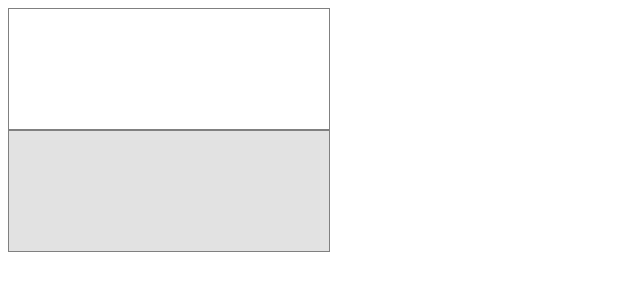
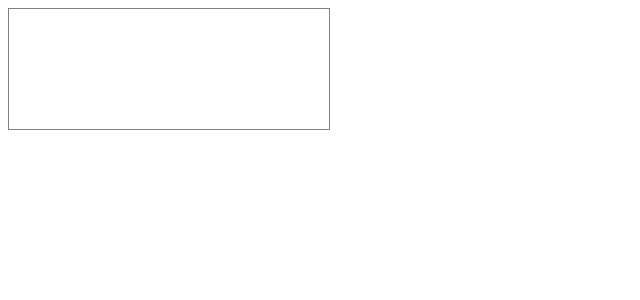
Before and after one commit to MaximilianKoestler/nextreq, a Vue app in the folder frontend/: page / in a window 1280 px wide. Shown: the top 300 px of the page, without its empty margins (0-640 px from the left). Built offline with nearby package versions, Linux system fonts and the light colour scheme.

Commit message:
Unify error reporting and input into one div

```diff
--- a/frontend/src/components/Calculator.vue
+++ b/frontend/src/components/Calculator.vue
@@ -1,16 +1,10 @@
 <template>
   <div
+    ref="editorInput"
     class="editor"
     contenteditable="true"
     spellcheck="false"
     @input="onInputChange($event)"
-  ></div>
-
-  <div
-    class="editor disabled"
-    contenteditable="false"
-    spellcheck="false"
-    v-html="styledFormula"
   ></div>
 
   <div>
@@ -56,21 +50,36 @@ interface Result {
   error?: Error;
 }
 
+const addErrorStyle = (text: string, start: number, end: number) => {
+  const styledText =
+    text.slice(0, start) +
+    "<span class='inline-error'>" +
+    text.slice(start, end) +
+    "</span>" +
+    text.slice(end);
+  return styledText;
+};
+
+const pureInput = (html: string) => {
+  const div = document.createElement("div");
+  div.innerHTML = html;
+  return div.textContent || div.innerText || "";
+};
+
 export default defineComponent({
   name: "Calculator",
   setup: () => {
     const input = ref("");
     const debouncedPureInput = ref("");
-
-    const pureInput = computed(() => {
-      const div = document.createElement("div");
-      div.innerHTML = input.value;
-      return div.textContent || div.innerText || "";
+    const editorInput = ref(null);
+    const computedResult: Ref<Result> = ref({
+      input: input.value,
+      value: "",
     });
 
     let timeout: NodeJS.Timeout | null = null;
     const onInputChange = (e: any) => {
-      input.value = e.target.innerHTML;
+      input.value = pureInput(e.target.innerHTML);
 
       if (timeout !== null) {
         clearTimeout(timeout);
@@ -80,34 +89,32 @@ export default defineComponent({
       }, 800);
     };
 
-    const computedResult: Ref<Result> = ref({
-      input: input.value,
-      value: "",
-    });
+    // apply style to input in case of error
+    watch(computedResult, (newResult) => {
+      const editorDiv: any = editorInput.value;
+      if (editorDiv === null) {
+        return;
+      }
 
-    const styledFormula = computed(() => {
-      let formula = computedResult.value.input;
-      if (computedResult.value.error !== undefined) {
-        let start = computedResult.value.error.start;
+      const currentInput = input.value;
+      if (newResult.error !== undefined) {
+        const error = newResult.error;
+        const oldInput = newResult.input;
+
+        let start = error.start;
         if (start == -1) {
-          start = formula.length;
-          formula = formula + " ";
+          start = oldInput.length - 1;
         }
 
-        let end = computedResult.value.error.end;
+        let end = error.end;
         if (end == -1) {
-          end = formula.length;
+          end = oldInput.length;
         }
 
-        const result =
-          formula.slice(0, start) +
-          "<span class='inline-error'>" +
-          formula.slice(start, end) +
-          "</span>" +
-          formula.slice(end);
-        return result;
+        const styledInput = addErrorStyle(currentInput, start, end);
+        editorDiv.innerHTML = styledInput;
       } else {
-        return formula;
+        editorDiv.innerHTML = currentInput;
       }
     });
 
@@ -154,7 +161,7 @@ export default defineComponent({
     return {
       onInputChange,
       computedResult,
-      styledFormula,
+      editorInput,
     };
   },
 });
@@ -180,7 +187,7 @@ export default defineComponent({
 
 <style lang="scss">
 .inline-error {
-  text-decoration: underline wavy red;
+  text-decoration: underline red;
   white-space: pre;
   text-decoration-skip-ink: none;
 }
```
